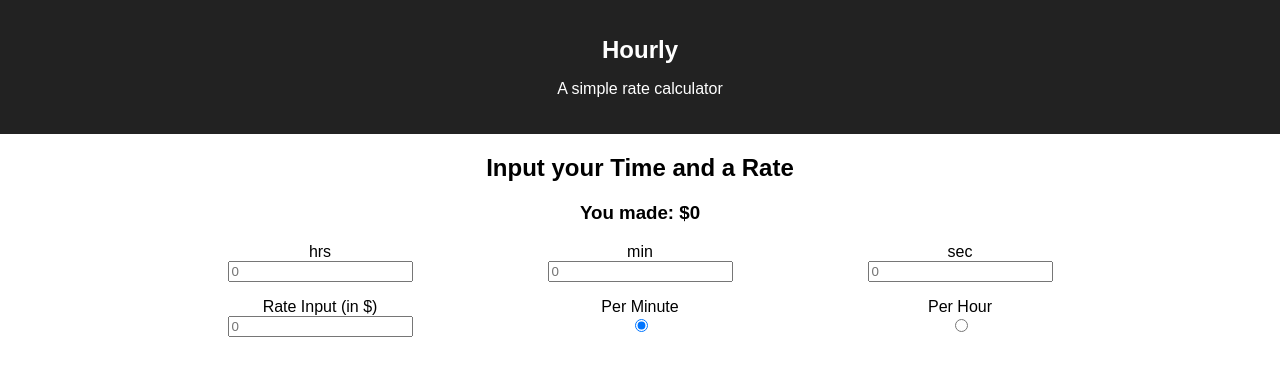
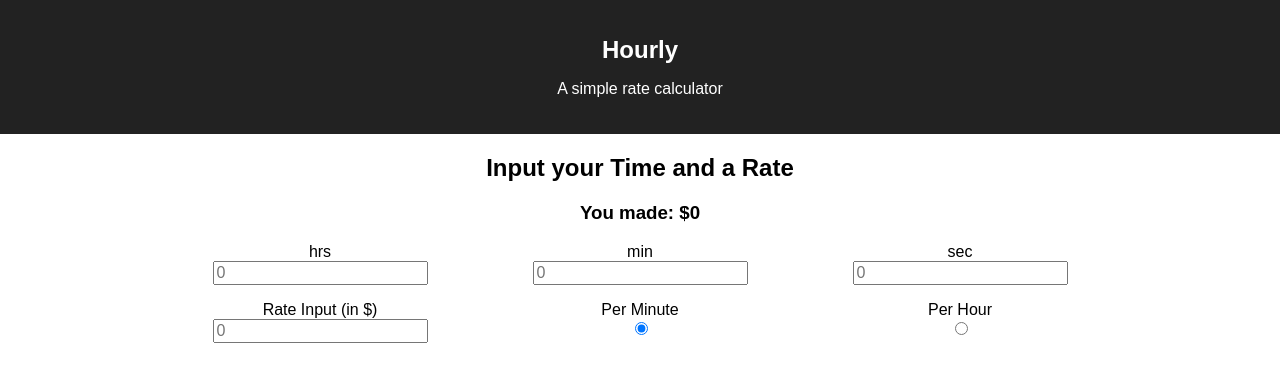
Before and after one commit to garretble/hourly, a React (Create React App) app: page / in a window 1280 px wide. Shown: the top 382 px of the page. Built offline with nearby package versions, Linux system fonts and the light colour scheme.

Commit message:
Attempts to fix ios screen zooming.

```diff
--- a/src/App.css
+++ b/src/App.css
@@ -1,3 +1,6 @@
+input {
+  font-size: inherit; }
+
 .App {
   text-align: center; }
 
--- a/src/App.scss
+++ b/src/App.scss
@@ -1,6 +1,13 @@
 // Variables
 $max-width: 960px;
 $mobile-width: 700px;
+
+
+
+input {
+  font-size: inherit;
+}
+
 
 .App {
   text-align: center;
```
